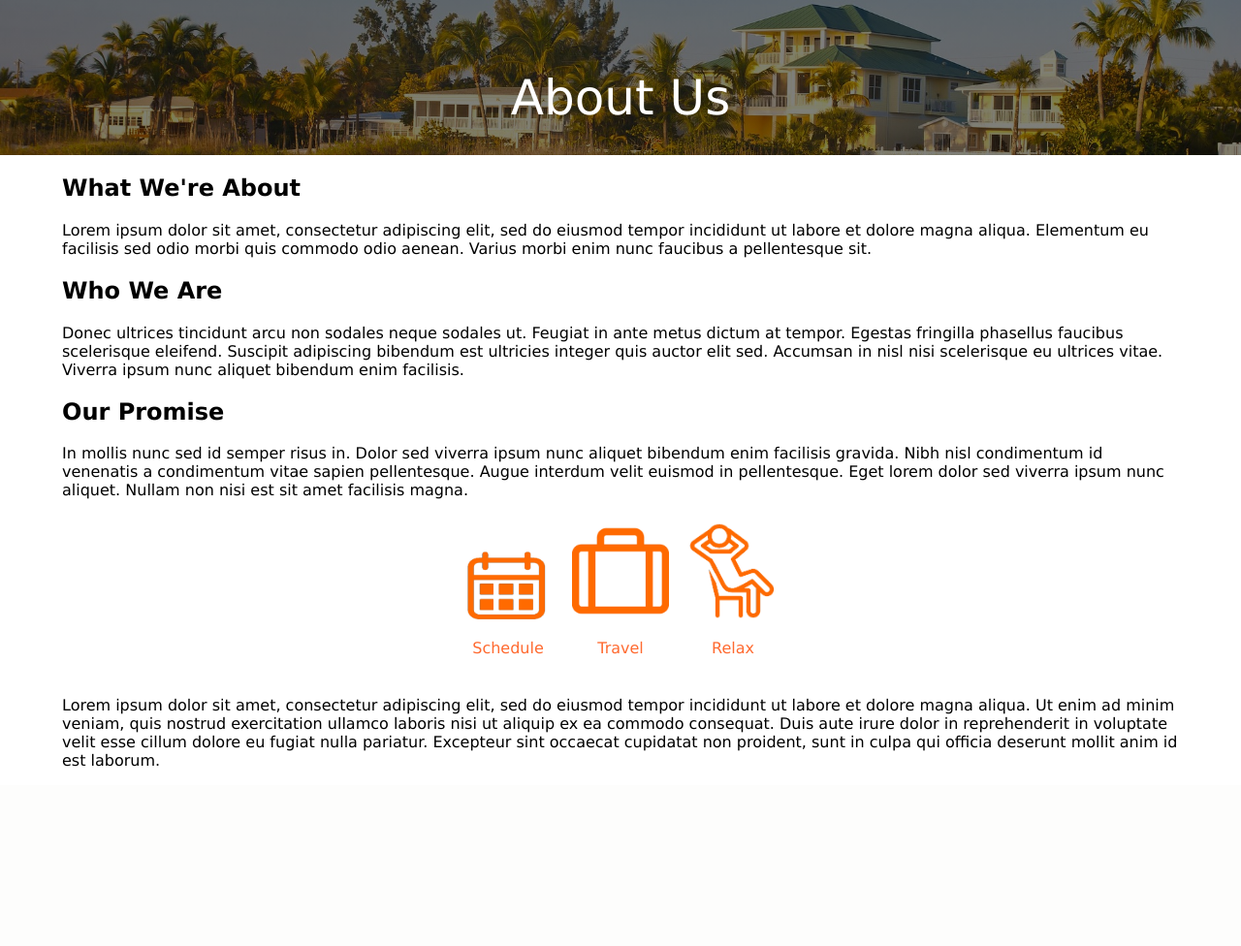
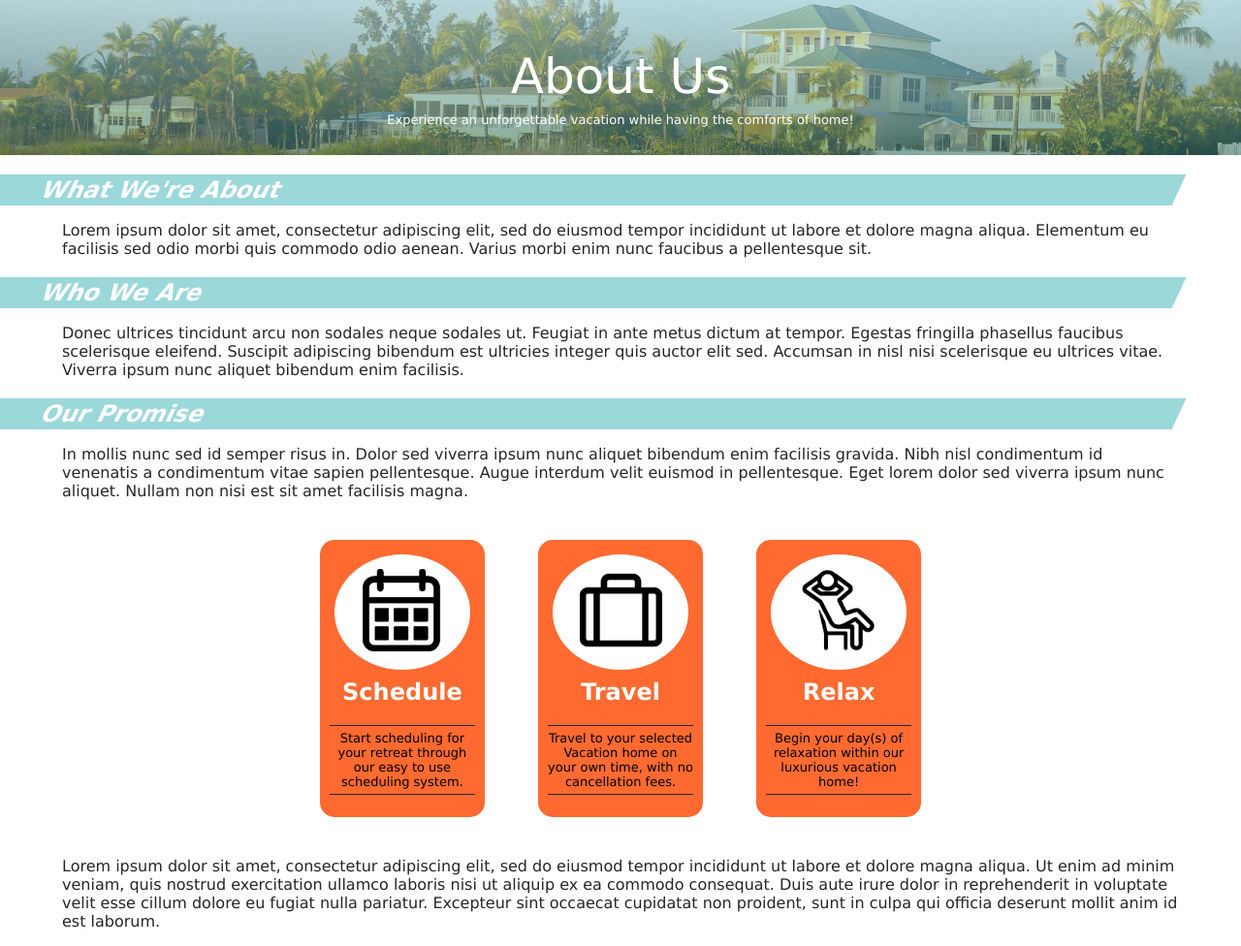
Before and after one commit to Weegee5859/airbnb_booking_website, a PHP site: page /about.html in a window 1280 px wide. Shown: the whole page at 97% size. Before the commit the page ends 791 px from the top, so only its background shows below. Run offline with PHP 8.4, Linux system fonts and the light colour scheme.

Commit message:
css / imgs
css
-Updated and organized css
-remove steps_list div
-change all ul's to divs
-implemented colors based off concept sheet
html
-updated paragraph layout
-updated steps layout
misc
-updated images (not final)

```diff
--- a/final_website/html/about.html
+++ b/final_website/html/about.html
@@ -10,47 +10,56 @@
 	<body>
 		<div id="banner_image_container">
 			<div id="banner_text_container">
-				<p id="banner_text">About Us</p>
+				<p id="banner_title">About Us</p>
+				<p id="banner_text">Experience an unforgettable vacation while having the comforts of home!</p>
 			</div>
 		</div>
 		<!--About Us Page Text-->
+		<div id="main_container">
 			<div id="paragraph_text_container">
-			<h2>What We're About</h2>
+				<h2 id="paragraph_header">What We're About</h2>
 				<p>
 					Lorem ipsum dolor sit amet, consectetur adipiscing elit, sed do eiusmod tempor incididunt ut labore et dolore magna aliqua. Elementum eu facilisis sed odio morbi quis commodo odio aenean. Varius morbi enim nunc faucibus a pellentesque sit.
 				</p>
 
-			<h2>Who We Are</h2>
+				<h2 id="paragraph_header">Who We Are</h2>
 				<p>
 				 Donec ultrices tincidunt arcu non sodales neque sodales ut. Feugiat in ante metus dictum at tempor. Egestas fringilla phasellus faucibus scelerisque eleifend. Suscipit adipiscing bibendum est ultricies integer quis auctor elit sed. Accumsan in nisl nisi scelerisque eu ultrices vitae. Viverra ipsum nunc aliquet bibendum enim facilisis.
 
-			<h2>Our Promise</h2>
+				<h2 id="paragraph_header">Our Promise</h2>
 				<p>
 					In mollis nunc sed id semper risus in. Dolor sed viverra ipsum nunc aliquet bibendum enim facilisis gravida. Nibh nisl condimentum id venenatis a condimentum vitae sapien pellentesque. Augue interdum velit euismod in pellentesque. Eget lorem dolor sed viverra ipsum nunc aliquet. Nullam non nisi est sit amet facilisis magna.
 				</p>
 			</div>
 			<!--About Us Steps-->
 			<div id="steps_container">
-			<ul id="steps_list">
 				<div id="steps">
+					<div id="steps_icon_container">
 						<img id="steps_icon" src="resources/calender.png"></i>
+					</div>
+					<h2 id="steps_title">Schedule</h2>
 					<p id="steps_text">
-						Schedule
+						Start scheduling for your retreat through our easy to use scheduling system.
 					</p>
 				</div>
 				<div id="steps">
+					<div id="steps_icon_container">
 						<img id="steps_icon" src="resources/travel.png"></i>
+					</div>
+					<h2 id="steps_title">Travel</h2>
 					<p id="steps_text">
-						Travel
+						Travel to your selected Vacation home on your own time, with no cancellation fees.
 					</p>
 				</div>
 				<div id="steps">
+					<div id="steps_icon_container">
 						<img id="steps_icon" src="resources/relax.png"></i>
+					</div>
+					<h2 id="steps_title">Relax</h2>
 					<p id="steps_text">
-						Relax
+						Begin your day(s) of relaxation within our luxurious vacation home!
 					</p>
 				</div>
-			</ul>
 			</div>
 				<!--About Us Page Text 2-->
 				<div id="paragraph_text_container">
@@ -58,6 +67,8 @@
 						Lorem ipsum dolor sit amet, consectetur adipiscing elit, sed do eiusmod tempor incididunt ut labore et dolore magna aliqua. Ut enim ad minim veniam, quis nostrud exercitation ullamco laboris nisi ut aliquip ex ea commodo consequat. Duis aute irure dolor in reprehenderit in voluptate velit esse cillum dolore eu fugiat nulla pariatur. Excepteur sint occaecat cupidatat non proident, sunt in culpa qui officia deserunt mollit anim id est laborum.
 					</p>
 				</div>
+			</div>
+		</div>
 	</body>
 	<!--include footer.html-->
 	<!--<?php include 'footer.html';?>-->
--- a/final_website/html/css/about.css
+++ b/final_website/html/css/about.css
@@ -8,38 +8,56 @@ a:visited {
 }
 
 body {
+	color: #262626;
+	font-family: 'Verdana', Fallback, sans-serif;
+	margin: 0px;
 	padding: 0px;
-	margin: 0px;
-	font-family: 'Verdana', Fallback, sans-serif;
+
 }
 
 p {
 	font-size: 16px;
 }
 
+#main_container {
+	border-radius: 15px;
+	border: 0px solid black;
+}
+
 /* About Us top image banner */
 #banner_image_container {
-	background-color: rgb(30,30,30);
 	background-position: center;
 	background-repeat: no-repeat;
 	background-size: cover;
-	position: relative;
-	width: 100vw;
+	width: 100%;
 	height: 20vh;
-	padding: 0px;
-	background-image: linear-gradient(rgba(0, 0, 0, 0.5), rgba(0, 0, 0, 0.5)), url("../resources/vac_house.jpg");
+	background-image: linear-gradient(#b5e2e390, #296d7090), url("../resources/vac_house.jpg");
 }
 
-/* About Us top image banners text */
+#banner_text_container {
+	height: 100%;
+	margin: 0px;
+	width: 100%;
+}
+
+/* About Us top image banners lower text */
 #banner_text {
+	color: white;
+	font-size: 13px;
+	margin: 0px;
 	text-align: center;
-	position: absolute;
-	top: 50%;
-	left: 50%;
-	transform: translate(-50%, -100%);
+}
+
+/* About Us top image banners title */
+#banner_title {
+	color: white;
 	font-size: 50px;
-	color: white;
+	margin: 0px;
+	padding: 8px;
+	padding-top: 50px;
+	text-align: center;
 }
+
 
 /* Footer */
 #footer_container {
@@ -63,14 +81,14 @@ p {
 
 /* Navigation Bar within header */
 #nav_list {
+	background-color: #f1f1f1;
+	border-bottom: 1px solid rgba(180,180,180,0.7);
 	display: inline-block;
 	list-style-type: none;
 	margin: 0;
 	padding: 1vh;
 	padding-top: 0px;
 	width: 100%;
-	background-color: #f1f1f1;
-	border-bottom: 1px solid rgba(180,180,180,0.7);
 }
 
 #nav_item {
@@ -102,45 +120,73 @@ p {
 	transition: width 0.5s ease;
 }
 
-/* If you hover over a navigation bar link, the line will transition in below it */
+/* If you hover over a navigation bar link, the #nav_line will transition in below it */
 #nav_item a:hover ~ div#nav_line {
 	width: 70%;
 }
 
+#paragraph_header {
+	color: white;
+	transform: skew(-25deg);
+	background: #9bd8da;
+	padding: 2px;
+	padding-left: 5vw;
+	margin: 20px 0 0 -20px;
+}
+
 /* Paragraph container */
 #paragraph_text_container {
+	padding-left: 0vw;
+	padding-right: 5vw;
+}
+
+#paragraph_text_container p {
 	padding-left: 5vw;
-	padding-right: 5vw;
 }
 
 /* Steps Container (schedule, travel, relax) */
 #steps_container {
-	padding: 0px;
-	margin: 0px;
 	text-align: center;
-	display: justify;
-}
-
-#steps_list {
-	display: table;
-	width: 100vw;
-	padding: 0px;
+	width: 100%;
 }
 
 #steps {
+	color: black;
 	display: inline-block;
-	color: black;
 	text-align: center;
 	padding: 8px;
+	margin: 25px;
+	background-color: #ff6a30;
+	border: solid 2px #ff6a30;
+	border-radius: 15px;
 }
 
 #steps_icon {
-	width: 100px;
+	width: 85px;
+	top: 50%;
+}
+
+#steps_icon_container {
+	background-color: white;
+	border: solid 5px #ff6a30;
+	border-radius: 50%;
+	padding: 15px;
+	position: relative;
 }
 
 #steps_text {
-	font-size: 17px;
-	font-size: 2vh;
+	border-bottom: 1px solid #262626;
+	border-top: 1px solid #262626;
 	cursor: default;
-	color: #ff6a30;
+	font-size: 13px;
+	font-style: bold;
+	padding-bottom: 5px;
+	padding-top: 5px;
+	width: 150px;
 }
+
+#steps_title {
+	color: white;
+	margin-top: 2px;
+	padding-top: 2px;
+}
```
Also changed, not shown: final_website/html/resources/calender.png, final_website/html/resources/relax.png, final_website/html/resources/travel.png. Lines whose indentation alone changed are shown as unchanged.
